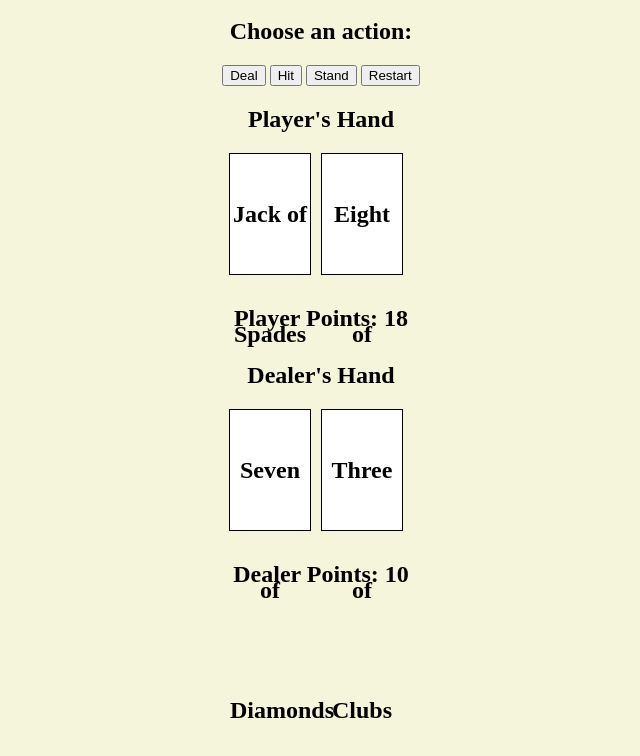
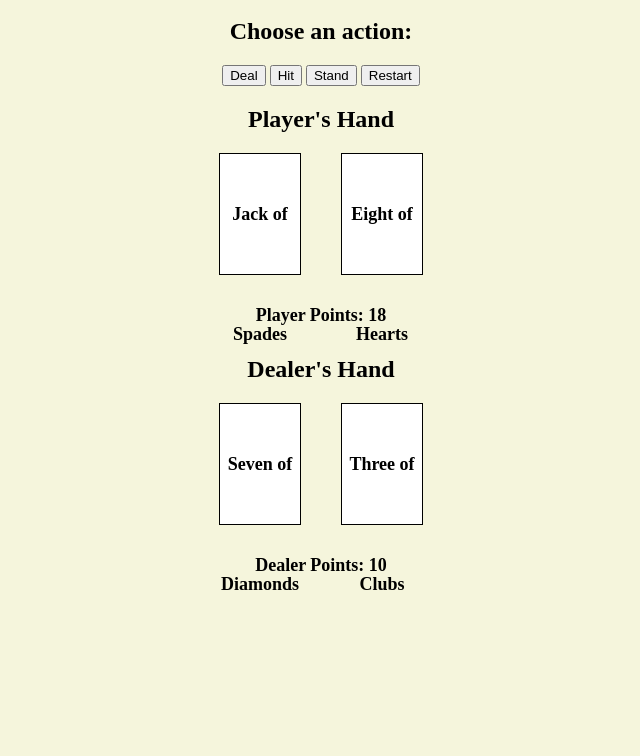
Before and after one commit to sharmarkee/BlackJack-Project, a plain HTML site: page index.html in a window 1280 px wide. Shown: the part 60-816 px from the top of the page, without its empty margins (319-959 px from the left). Drawn offline with Linux system fonts and the light colour scheme.

Commit message:
Update style.css

```diff
--- a/style.css
+++ b/style.css
@@ -1,6 +1,11 @@
 body {
   text-align: center;
   background-color: beige;
+  margin: auto;
+  text-justify: center;
+  height: 200px;
+  width: 50%;
+
 }
 
 h1 {
@@ -39,17 +44,18 @@ h1 {
   margin-right: 10px;
   text-align: center;
   line-height: 120px;
-  font-size: 24px;
+  font-size: 18px;
   font-weight: bold;
+  margin: auto 20px;
 }
 
 #player-points,
 #dealer-points {
-  font-size: 24px;
+  font-size: 18px;
   font-weight: bold;
   margin: 30px;
   text-align: center;
-  text-overflow: clip;
+
 }
 
 #restart-button {
```
